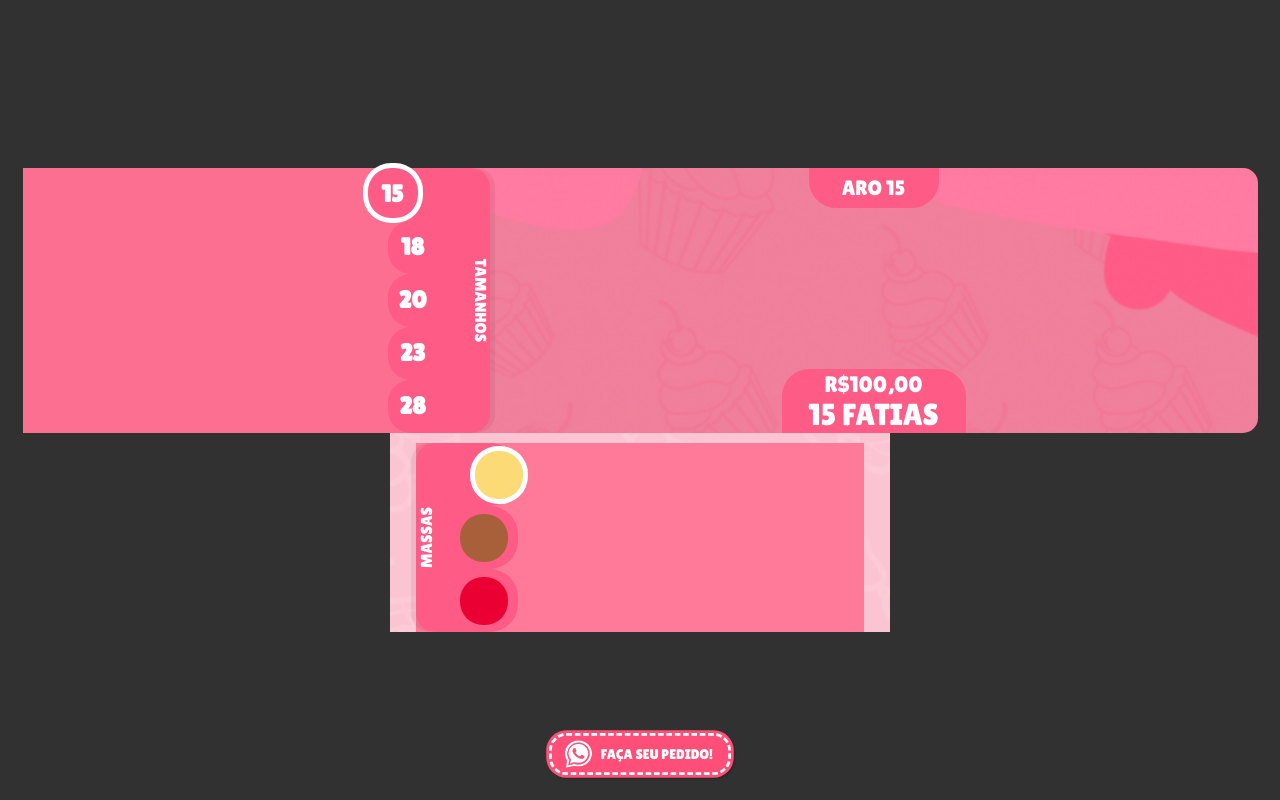
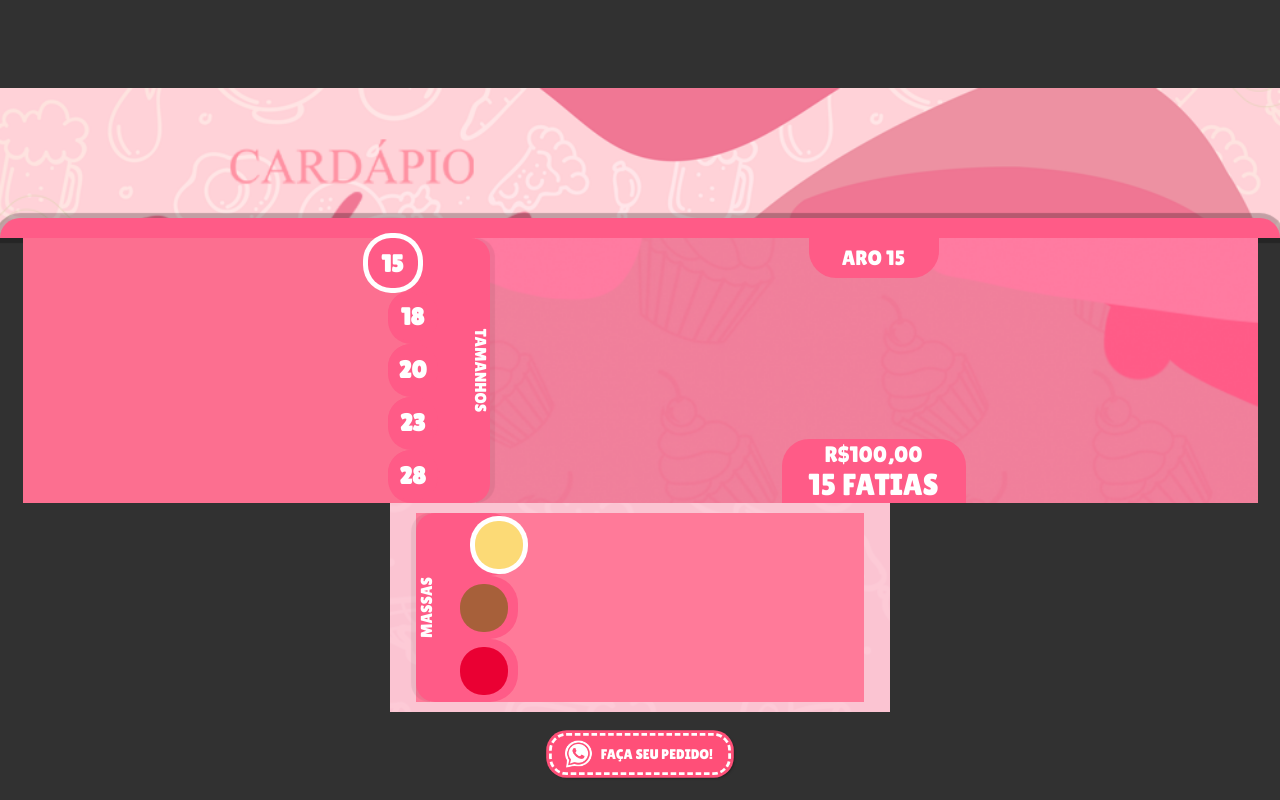
Before and after one commit to Gusstavolo/cidaliabolos, a React (Vite) app: page / in a window 1280 px wide. Built offline with nearby package versions, Linux system fonts and the light colour scheme; a web font is replaced by a local one.

Commit message:
add header

```diff
--- a/src/App.css
+++ b/src/App.css
@@ -21,7 +21,6 @@ body {
   align-items: center;
   width: 100vw;
   height: auto;
-  gap: 10px;
   background: url("./assets/banner.png") repeat;
   background-position: center;
 }
@@ -30,7 +29,6 @@ body {
   flex-direction: column;
   align-items: center;
 
-  gap: 10px;
 
     width: 100%;
 }
--- a/src/components/Body.jsx
+++ b/src/components/Body.jsx
@@ -6,7 +6,7 @@ import { SlideSizeCake } from './custom.slider';
 import { useState,useEffect } from 'react'
 import { Slide } from 'react-slideshow-image';
 import { ImageSlider } from './ImageSlider';
-import { OptionLeftSize, OptionRightSize } from './optionschange/OptionsMenu';
+import { OptionLeftSize, OptionRightSize, HeaderO } from './optionschange/OptionsMenu';
 
 const OverlayLoad = () => {
   const [visible, setVisible] = useState(false);
@@ -107,6 +107,7 @@ export const Body = () => {
         <div className="body_main">
           <div className="main">
            <OverlayLoad />
+           <HeaderO />
             <OptionLeftSize />
 
 
--- a/src/components/optionschange/OptionsMenu.jsx
+++ b/src/components/optionschange/OptionsMenu.jsx
@@ -2,6 +2,18 @@ import './optionsmenu.css'
 import React, { useState, useEffect } from 'react';
 
 
+export const HeaderO = () => {
+
+
+    return(
+        <div className='headerO'>
+            <div className='headerO_d'>
+
+            </div>
+        </div>
+
+    )
+}
 
 
 export const OptionLeftSize = () => {
@@ -98,7 +110,7 @@ export const OptionRightSize = () => {
     }, []);
 
     return (
-        <div className="main_option">
+        <div className="main_option main_option_massas">
             <div className="option_right">
                 <div className="option_left_size">
                     <div className="midle_title_right">
--- a/src/components/optionschange/optionsmenu.css
+++ b/src/components/optionschange/optionsmenu.css
@@ -1,15 +1,42 @@
 
+.headerO{
+    display: flex;
+    width: 100vw;
+    height: 150px;
+    background-image: url(/src/assets/BannerH.png);
+    background-size: 100%;
+    justify-content: flex-end;
+    align-items: center;
+    flex-direction: column;
+}
+.headerO_d{
+width: 100vw;
+height: 20px;
+border-top-left-radius: 28px;
+border-top-right-radius: 28px;
+background-color: #FF5B87;
+box-shadow: 0px 0px 1px 5px #0000003d;
+
+
+}
 .main_option{
     display: flex;
     width: 100vw;
     height: auto;
+    margin-bottom: 10px;
     background: url(/src/assets/imgWeb/FundoTamanhos.png);
     background-size: 110%;
     flex-direction: column;
     align-content: center;
     align-items: flex-start;
     justify-content: center;
-    border-radius: 15px;
+
+}
+.main_option_massas{
+    background: url(/src/assets/imgWeb/massabranca.png);
+
+    background-size: 100%;
+
 }
 .option_left{
     width: auto;
```
Also changed, not shown: src/assets/imgWeb/massabranca.png (added).
